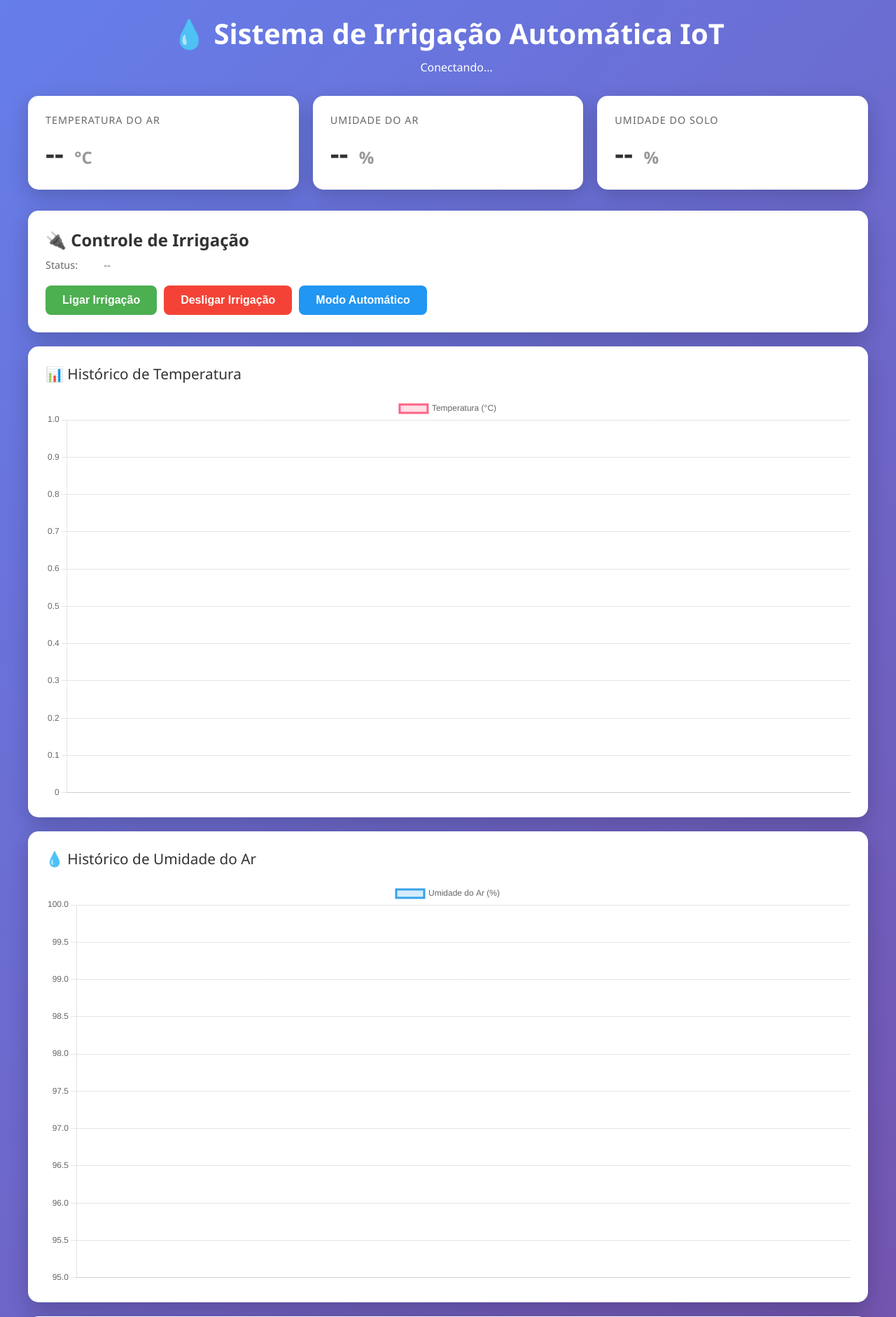
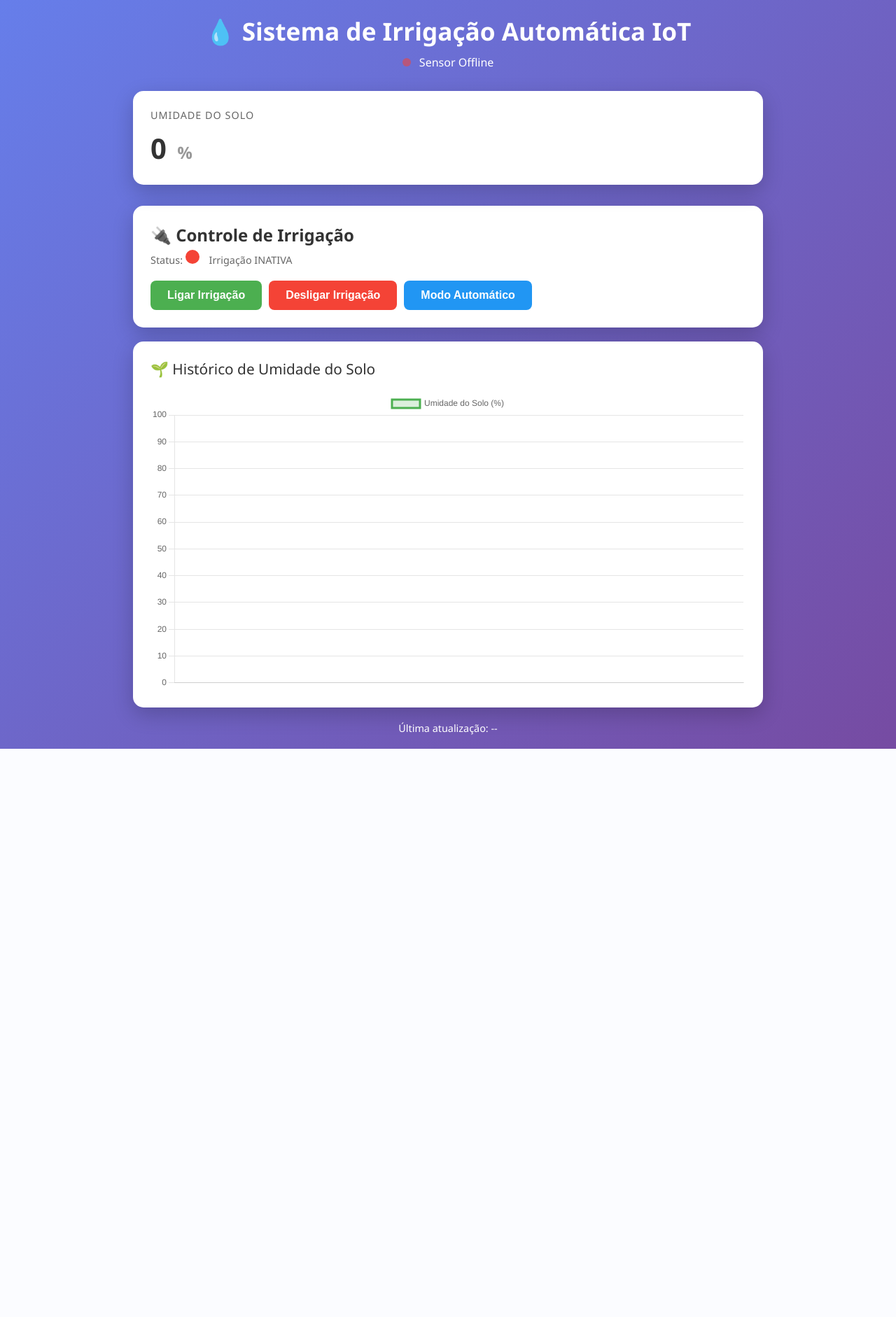
Before and after one commit to gustavocarneiro453/Projeto-de-Embarcados, a Flask app: page / in a window 1280 px wide. Shown: the top 1882 px of the page at 70% size. After the commit the page ends 1070 px from the top, so only its background shows below. Run offline with Flask 3, Linux system fonts and the light colour scheme; data that the repository does not hold is empty.

Commit message:
Enxutando&refatorando

```diff
--- a/raspberry-pi/dashboard/templates/index.html
+++ b/raspberry-pi/dashboard/templates/index.html
@@ -4,7 +4,10 @@
     <meta charset="UTF-8">
     <meta name="viewport" content="width=device-width, initial-scale=1.0">
     <title>Dashboard - Sistema de Irrigação Automática IoT</title>
+
+    <!-- Chart.js via CDN (padrão em exemplos Flask + Chart.js) -->
     <script src="https://cdn.jsdelivr.net/npm/chart.js@4.4.0/dist/chart.umd.min.js"></script>
+
     <style>
         * {
             margin: 0;
@@ -20,7 +23,7 @@
         }
 
         .container {
-            max-width: 1200px;
+            max-width: 900px;
             margin: 0 auto;
         }
 
@@ -31,7 +34,7 @@
         }
 
         header h1 {
-            font-size: 2.5em;
+            font-size: 2.2em;
             margin-bottom: 10px;
         }
 
@@ -48,6 +51,7 @@
             align-items: center;
             justify-content: space-between;
             margin-bottom: 20px;
+            gap: 10px;
         }
 
         .relay-indicator {
@@ -139,7 +143,7 @@
 
         .cards {
             display: grid;
-            grid-template-columns: repeat(auto-fit, minmax(250px, 1fr));
+            grid-template-columns: repeat(auto-fit, minmax(220px, 1fr));
             gap: 20px;
             margin-bottom: 30px;
         }
@@ -197,6 +201,13 @@
             font-size: 0.9em;
         }
     </style>
+
+    <!-- URLs geradas pelo Flask (padrão recomendado) -->
+    <script>
+        const DATA_URL   = {{ url_for('get_data')|tojson }};
+        const HISTORY_URL = {{ url_for('get_history')|tojson }};
+        const RELAY_URL  = {{ url_for('control_relay')|tojson }};
+    </script>
 </head>
 <body>
     <div class="container">
@@ -209,22 +220,6 @@
         </header>
 
         <div class="cards">
-            <div class="card">
-                <div class="card-title">Temperatura do Ar</div>
-                <div class="card-value">
-                    <span id="temperature">--</span>
-                    <span class="card-unit">°C</span>
-                </div>
-            </div>
-
-            <div class="card">
-                <div class="card-title">Umidade do Ar</div>
-                <div class="card-value">
-                    <span id="humidity">--</span>
-                    <span class="card-unit">%</span>
-                </div>
-            </div>
-
             <div class="card">
                 <div class="card-title">Umidade do Solo</div>
                 <div class="card-value">
@@ -245,20 +240,10 @@
                 </div>
             </div>
             <div class="control-buttons">
-                <button class="btn btn-on" onclick="controlRelay('ON')" id="btnOn">Ligar Irrigação</button>
-                <button class="btn btn-off" onclick="controlRelay('OFF')" id="btnOff">Desligar Irrigação</button>
+                <button class="btn btn-on"  onclick="controlRelay('ON')"   id="btnOn">Ligar Irrigação</button>
+                <button class="btn btn-off" onclick="controlRelay('OFF')"  id="btnOff">Desligar Irrigação</button>
                 <button class="btn btn-auto" onclick="controlRelay('AUTO')" id="btnAuto">Modo Automático</button>
             </div>
-        </div>
-
-        <div class="chart-container">
-            <div class="chart-title">📊 Histórico de Temperatura</div>
-            <canvas id="temperatureChart"></canvas>
-        </div>
-
-        <div class="chart-container">
-            <div class="chart-title">💧 Histórico de Umidade do Ar</div>
-            <canvas id="humidityChart"></canvas>
         </div>
 
         <div class="chart-container">
@@ -272,59 +257,8 @@
     </div>
 
     <script>
-        // Configuração dos gráficos
-        const tempCtx = document.getElementById('temperatureChart').getContext('2d');
-        const humidityCtx = document.getElementById('humidityChart').getContext('2d');
+        // Configuração do gráfico de umidade do solo
         const soilCtx = document.getElementById('soilMoistureChart').getContext('2d');
-
-        const tempChart = new Chart(tempCtx, {
-            type: 'line',
-            data: {
-                labels: [],
-                datasets: [{
-                    label: 'Temperatura (°C)',
-                    data: [],
-                    borderColor: 'rgb(255, 99, 132)',
-                    backgroundColor: 'rgba(255, 99, 132, 0.2)',
-                    tension: 0.4,
-                    fill: true
-                }]
-            },
-            options: {
-                responsive: true,
-                maintainAspectRatio: true,
-                scales: {
-                    y: {
-                        beginAtZero: false
-                    }
-                }
-            }
-        });
-
-        const humidityChart = new Chart(humidityCtx, {
-            type: 'line',
-            data: {
-                labels: [],
-                datasets: [{
-                    label: 'Umidade do Ar (%)',
-                    data: [],
-                    borderColor: 'rgb(54, 162, 235)',
-                    backgroundColor: 'rgba(54, 162, 235, 0.2)',
-                    tension: 0.4,
-                    fill: true
-                }]
-            },
-            options: {
-                responsive: true,
-                maintainAspectRatio: true,
-                scales: {
-                    y: {
-                        beginAtZero: false,
-                        max: 100
-                    }
-                }
-            }
-        });
 
         const soilMoistureChart = new Chart(soilCtx, {
             type: 'line',
@@ -351,36 +285,51 @@
             }
         });
 
-        // Função para atualizar dados
+        // Atualiza dados atuais
         async function updateData() {
             try {
-                const response = await fetch('/api/data');
+                const response = await fetch(DATA_URL);
                 const data = await response.json();
 
-                // Atualizar valores
-                document.getElementById('temperature').textContent = data.temperature.toFixed(1);
-                document.getElementById('humidity').textContent = data.humidity.toFixed(1);
-                document.getElementById('soilMoisture').textContent = data.soil_moisture || '--';
-                document.getElementById('lastUpdate').textContent = data.last_update || '--';
+                const soilEl = document.getElementById('soilMoisture');
+                const lastUpdateEl = document.getElementById('lastUpdate');
 
-                // Atualizar status do relé
+                // Trata 0 corretamente (não some por ser "falsy")
+                const rawSoil = data.soil_moisture;
+                const soilValue = Number.isFinite(rawSoil)
+                    ? rawSoil
+                    : Number.parseInt(rawSoil, 10);
+
+                if (Number.isFinite(soilValue)) {
+                    soilEl.textContent = soilValue.toString();
+                } else {
+                    soilEl.textContent = '--';
+                }
+
+                lastUpdateEl.textContent = data.last_update || '--';
+
+                // Status do relé
                 const relayIndicator = document.getElementById('relayIndicator');
                 const relayStatusText = document.getElementById('relayStatusText');
-                const relayStatus = data.relay_status || 'OFF';
+                const relayStatus = (data.relay_status || 'OFF').toUpperCase();
 
                 if (relayStatus === 'ON') {
                     relayIndicator.className = 'relay-indicator relay-on';
                     relayStatusText.textContent = 'Irrigação ATIVA';
+                } else if (relayStatus === 'AUTO') {
+                    relayIndicator.className = 'relay-indicator relay-on';
+                    relayStatusText.textContent = 'Modo Automático';
                 } else {
                     relayIndicator.className = 'relay-indicator relay-off';
                     relayStatusText.textContent = 'Irrigação INATIVA';
                 }
 
-                // Atualizar status
+                // Status do sensor / sistema
                 const statusIndicator = document.getElementById('statusIndicator');
                 const statusText = document.getElementById('statusText');
+                const status = (data.status || 'offline').toLowerCase();
 
-                if (data.status === 'online') {
+                if (status === 'online') {
                     statusIndicator.className = 'status-indicator status-online';
                     statusText.textContent = 'Sensor Online';
                 } else {
@@ -388,55 +337,41 @@
                     statusText.textContent = 'Sensor Offline';
                 }
 
-                // Atualizar histórico
+                // Atualiza histórico após atualizar dados atuais
                 updateHistory();
             } catch (error) {
                 console.error('Erro ao atualizar dados:', error);
             }
         }
 
-        // Função para atualizar histórico
+        // Atualiza histórico para o gráfico
         async function updateHistory() {
             try {
-                const response = await fetch('/api/history');
+                const response = await fetch(HISTORY_URL);
                 const history = await response.json();
 
-                // Atualizar gráfico de temperatura
-                const tempLabels = history.timestamps.map(ts => {
+                const labels = (history.timestamps || []).map(ts => {
                     const date = new Date(ts);
                     return date.toLocaleTimeString('pt-BR');
                 });
-                tempChart.data.labels = tempLabels;
-                tempChart.data.datasets[0].data = history.temperature;
-                tempChart.update();
 
-                // Atualizar gráfico de umidade do ar
-                humidityChart.data.labels = tempLabels;
-                humidityChart.data.datasets[0].data = history.humidity;
-                humidityChart.update();
-
-                // Atualizar gráfico de umidade do solo
-                const soilLabels = history.timestamps.map(ts => {
-                    const date = new Date(ts);
-                    return date.toLocaleTimeString('pt-BR');
-                });
-                soilMoistureChart.data.labels = soilLabels;
-                soilMoistureChart.data.datasets[0].data = history.soil_moisture;
+                soilMoistureChart.data.labels = labels;
+                soilMoistureChart.data.datasets[0].data = history.soil_moisture || [];
                 soilMoistureChart.update();
             } catch (error) {
                 console.error('Erro ao atualizar histórico:', error);
             }
         }
 
-        // Função para controlar o relé
+        // Envia comandos para o relé
         async function controlRelay(command) {
             try {
-                const response = await fetch('/api/relay/control', {
+                const response = await fetch(RELAY_URL, {
                     method: 'POST',
                     headers: {
                         'Content-Type': 'application/json'
                     },
-                    body: JSON.stringify({ command: command })
+                    body: JSON.stringify({ command })
                 });
 
                 const data = await response.json();
@@ -450,9 +385,9 @@
             }
         }
 
-        // Atualizar dados a cada 2 segundos
+        // Atualização periódica
         setInterval(updateData, 2000);
-        updateData(); // Primeira atualização imediata
+        updateData();
     </script>
 </body>
 </html>
```
